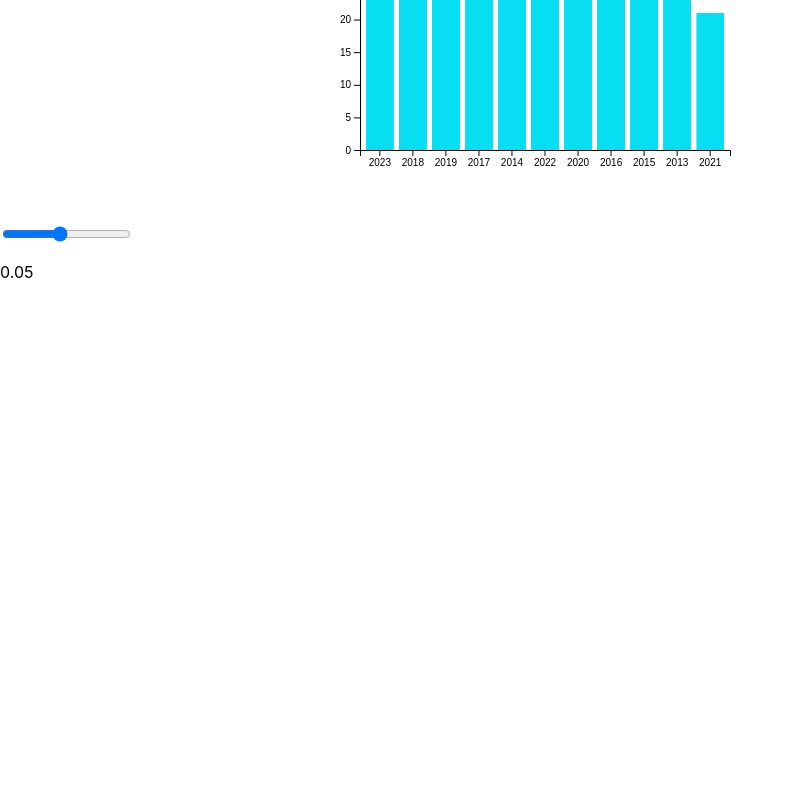
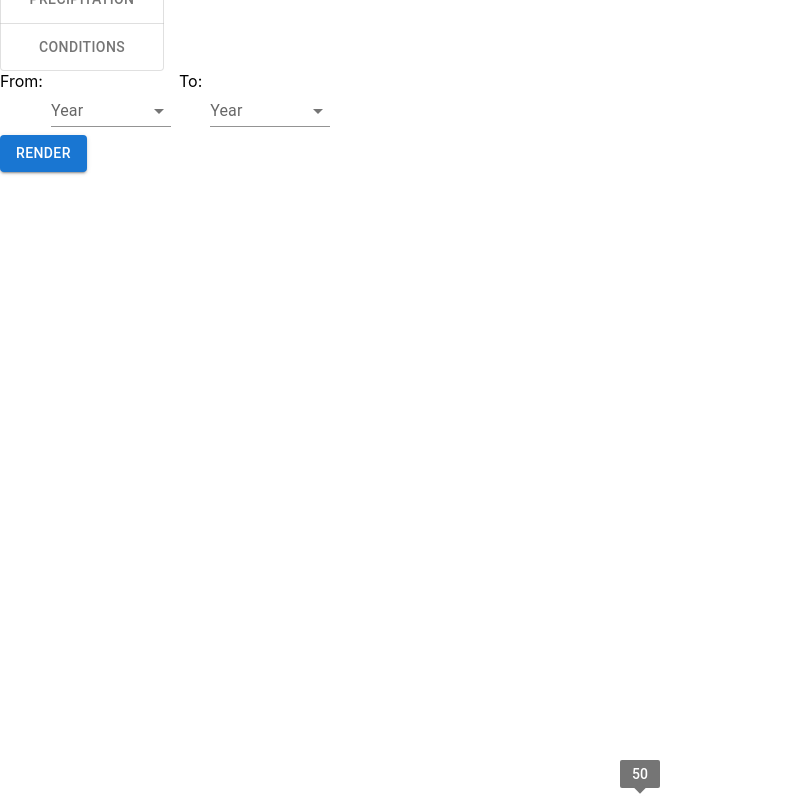
Before and after one commit to parallel1416/weather, a React (Create React App) app: page / in a window 1280 px wide. Shown: the part 180-976 px from the top of the page, without its empty margins (0-794 px from the left). Before the commit the page ends 800 px from the top, so only its background shows below. Built offline with nearby package versions, Linux system fonts and the light colour scheme.

Commit message:
move histogram to mainview

```diff
--- a/public/index.html
+++ b/public/index.html
@@ -12,8 +12,5 @@
   <noscript>You need to enable JavaScript to run this app.</noscript>
   <div id="root"></div>
 
-  <input type="range" name="mySlider" id=mySlider
-  min="10" max="100" value="50" oninput="rangeValue.innerText = this.value / 1000"><p id="rangeValue">0.05</p>
-
 </body>
 </html>
--- a/src/MainView.js
+++ b/src/MainView.js
@@ -1,8 +1,11 @@
 import React, {useContext} from 'react';
+import Histogram from "./histogram";
+import Slider from '@mui/material/Slider';
 
 function MainView(){
     return (<>
-
+        <Histogram/>
+        <Slider defaultValue={50} valueLabelDisplay="on" />
         </>);
 }
 
--- a/src/index.js
+++ b/src/index.js
@@ -1,12 +1,14 @@
 import React from 'react';
 import ReactDOM from 'react-dom/client';
 import './index.css';
-import Histogram from './histogram';
+import App from './App';
 import reportWebVitals from './reportWebVitals';
 
 const root = ReactDOM.createRoot(document.getElementById('root'));
 root.render(
-    <Histogram />
+  <React.StrictMode>
+    <App />
+  </React.StrictMode>
 );
 
 reportWebVitals();
```
